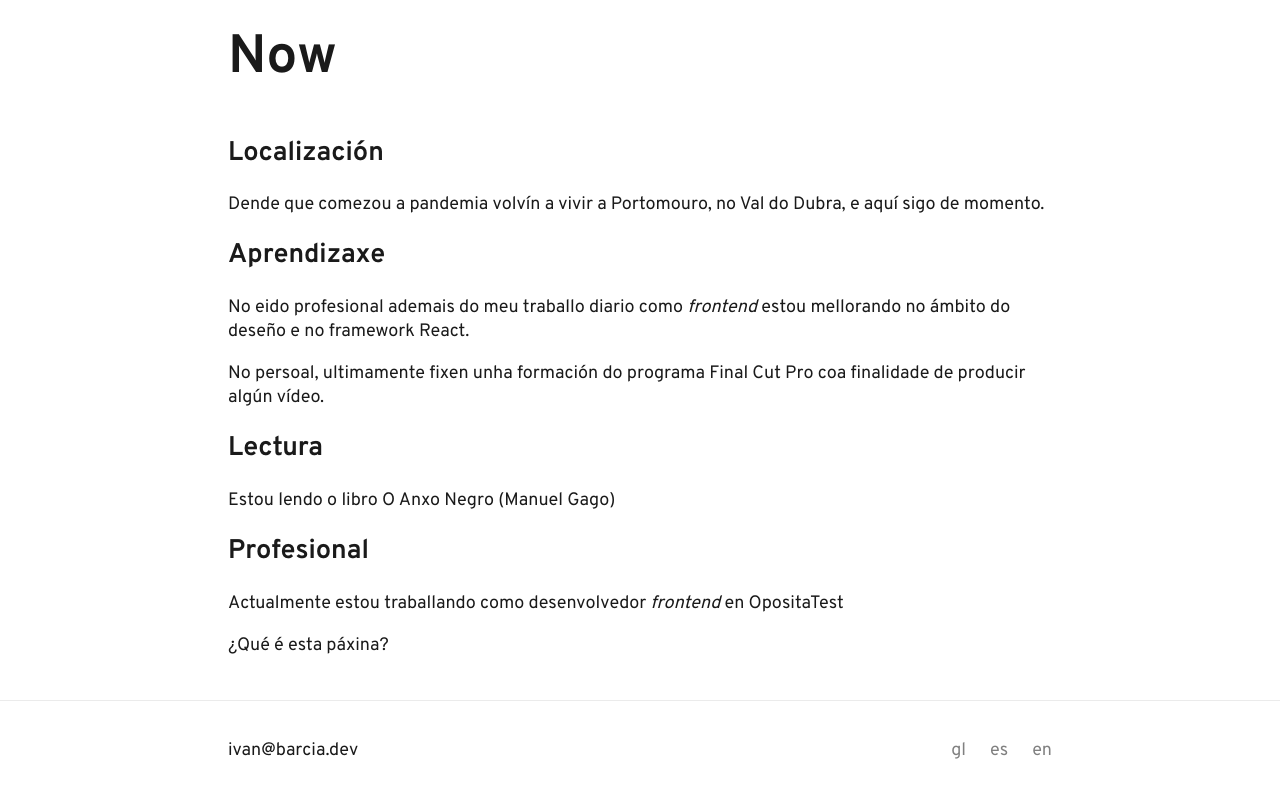
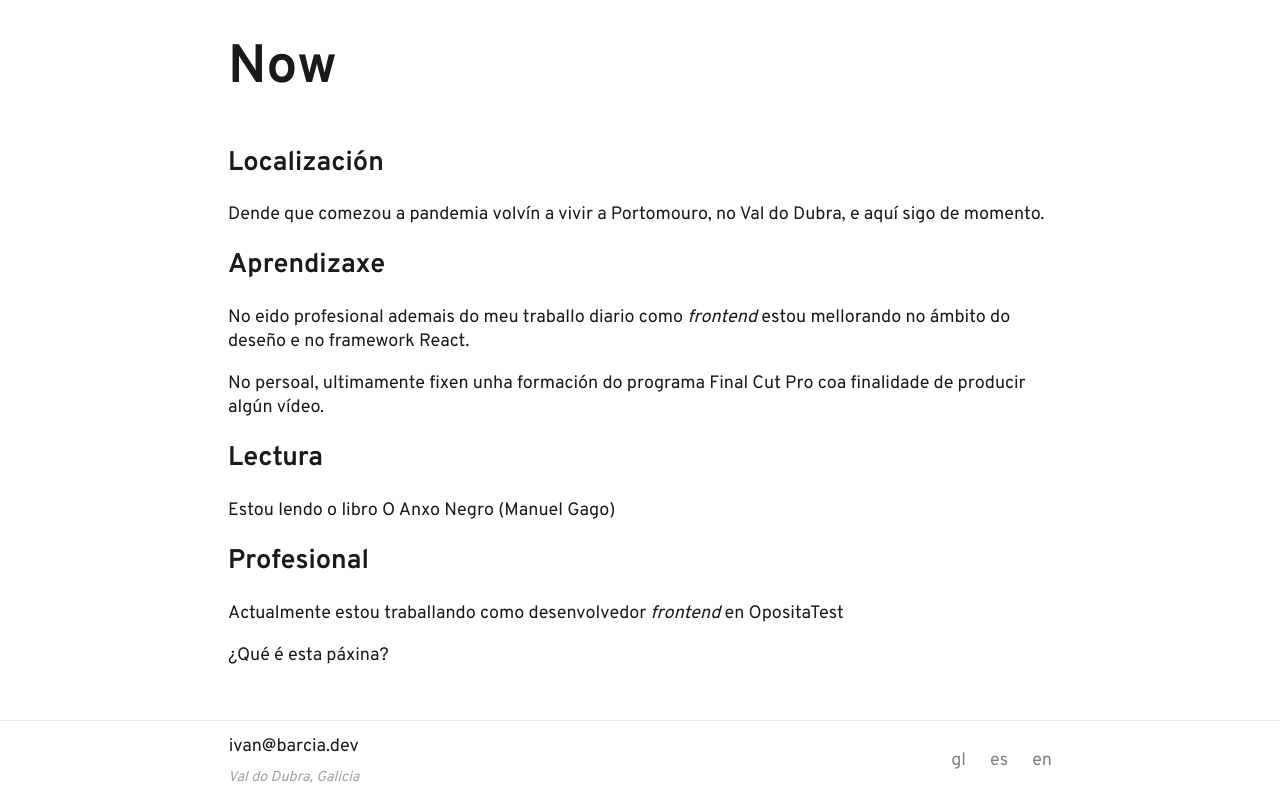
Before and after one commit to barcia/barcia.dev, a Next.js app: page /now in a window 1280 px wide. Built offline with nearby package versions, Linux system fonts and the light colour scheme.

Commit message:
Add link to map direction

```diff
--- a/components/Footer/index.js
+++ b/components/Footer/index.js
@@ -1,15 +1,34 @@
 import styles from './index.module.css'
 import Link from 'next/link'
 import { useRouter } from 'next/router'
+import Bowser from "bowser";
+import { useState, useEffect } from 'react';
+// import getPlatform from '../../hooks/getPlatform'
 
 export default function Layout({children}) {
+  const [platform, setPlatform] = useState(null);
 
+  useEffect(() => {
+      setPlatform(Bowser.parse(window.navigator.userAgent))
+  }, [children]);
+
+  const isApple = (platform?.os.name === 'macOS' || platform?.os.name === 'iOS' ) ? true : false;
+
+  const VALDODUBRA = {
+    applemaps: "https://maps.apple.com/?address=Val%20do%20Dubra,%20A%20Coru%C3%B1a,%20Espa%C3%B1a&auid=15769615001925900781&ll=43.026522,-8.656677&lsp=6489&q=Val%20do%20Dubra&_ext=Ch8KBQgEEM4BCgQIBRADCgQIBhADCgQIChALCgQIVRAOEiYpfv/mxYl5RUAxQ8nk1M5wIcA57E/icyeMRUBBnTpF/eQuIcBQDA%3D%3D",
+    googlemaps: "https://goo.gl/maps/F85pgZkjAm4zhjFr8"
+  }
   const router = useRouter()
+
+  // https://maps.apple.com/?address=Val%20do%20Dubra,%20A%20Coru%C3%B1a,%20Espa%C3%B1a&auid=15769615001925900781&ll=43.026522,-8.656677&lsp=7618&q=Val%20do%20Dubra&_ext=Ch8KBQgEEM4BCgQIBRADCgQIBhADCgQIChALCgQIVRAOEiYpfv/mxYl5RUAxQ8nk1M5wIcA57E/icyeMRUBBnTpF/eQuIcBQDA%3D%3D
 
 return (
       <footer className={styles.footer}>
           <div className={styles.content}>
-            <a href="mailto:ivan@barcia.dev">ivan@barcia.dev</a>
+            <div>
+              <a href="mailto:ivan@barcia.dev">ivan@barcia.dev</a>
+              <address className={styles.address}><a href={isApple ? VALDODUBRA.applemaps : VALDODUBRA.googlemaps}>Val do Dubra, Galicia</a></address>
+            </div>
 
             <ul className={styles.locales}>
               {router.locales.map(locale => {
--- a/components/Footer/index.module.css
+++ b/components/Footer/index.module.css
@@ -1,6 +1,6 @@
 .footer {
   width: 100%;
-  height: 100px;
+  height: 80px;
   border-top: 1px solid hsl(0, 0%, 92%);
   display: flex;
   justify-content: center;
@@ -42,3 +42,9 @@
 .locales li {
   margin: 12px;
 }
+
+.address {
+  font-size: 0.8rem;
+  margin-top: 0.5rem;
+  opacity: 0.4;
+}
--- /dev/null
+++ b/hooks/getPlatform.js
@@ -0,0 +1,12 @@
+import Bowser from "bowser";
+import { useState, useEffect } from 'react';
+
+export default function getPlatform(props) {
+    const [platform, setPlatform] = useState(null);
+
+    useEffect(() => {
+        return setPlatform(Bowser.parse(props.userAgent))
+    }, [props.userAgent]);
+
+    return platform;
+}
--- a/package.json
+++ b/package.json
@@ -8,6 +8,7 @@
     "start": "next start"
   },
   "dependencies": {
+    "bowser": "^2.11.0",
     "markdown-it": "^12.0.4",
     "next": "10.0.5",
     "react": "17.0.1",
```
